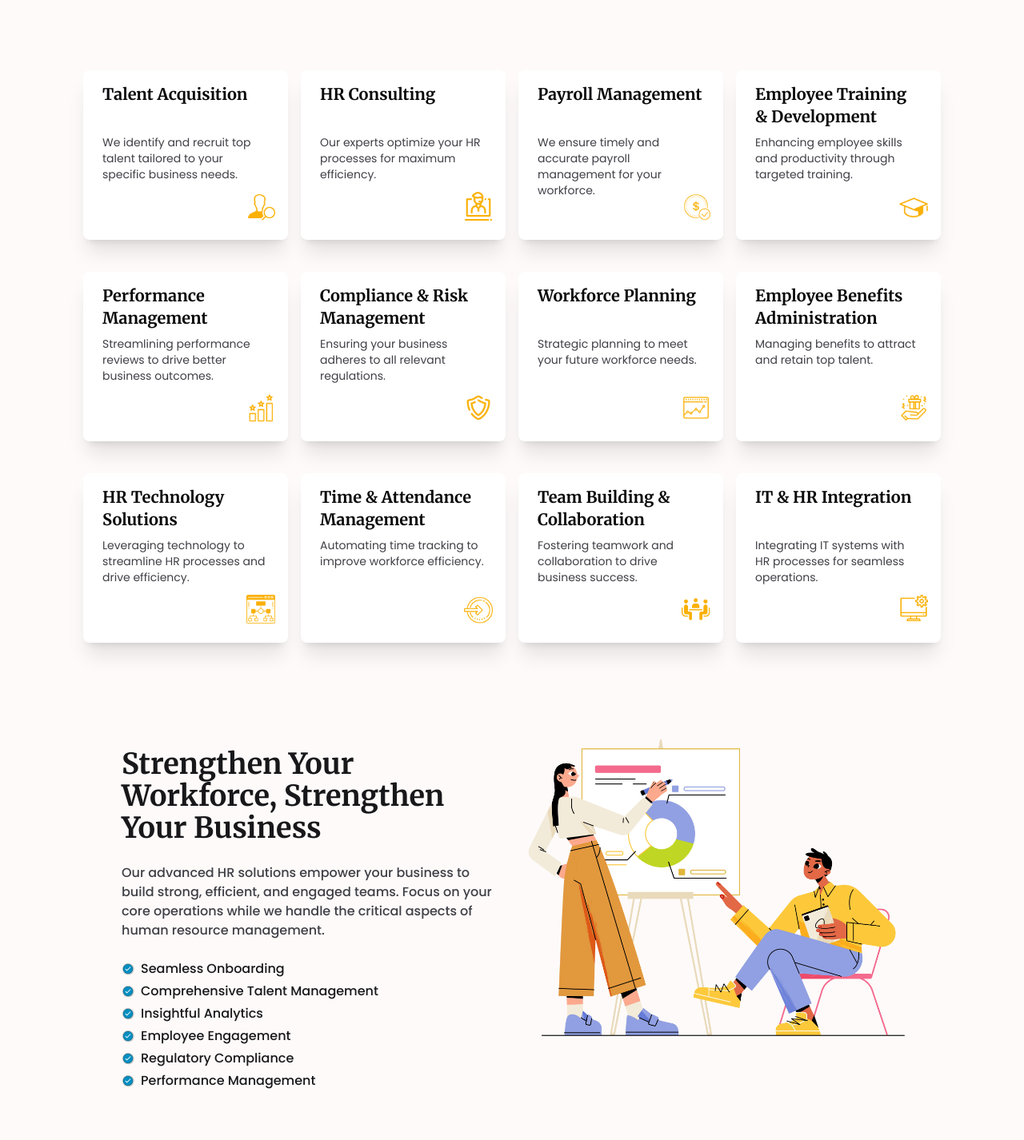
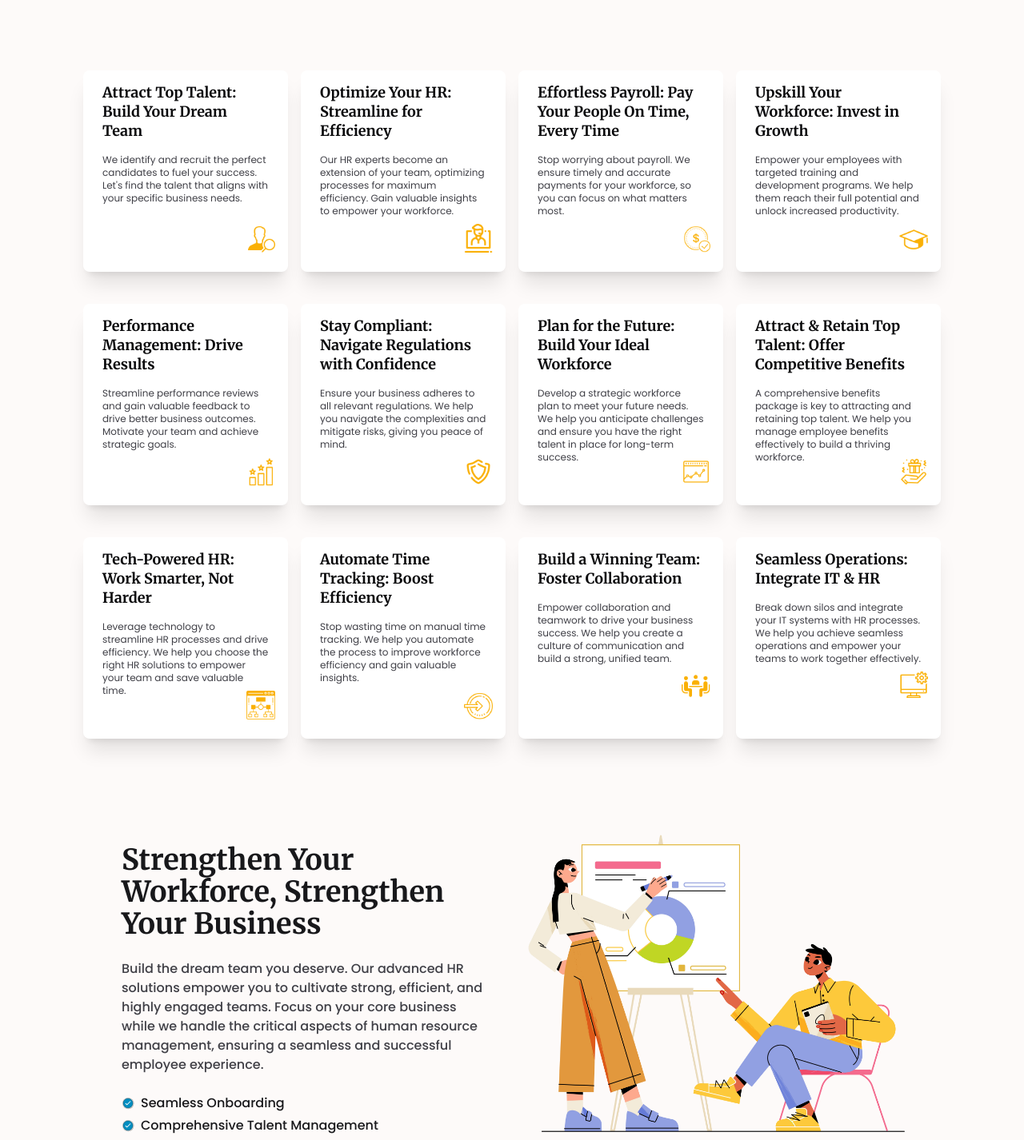
Before and after one commit to ksaurav24/Staffision, a React (Vite) app: page / in a window 1280 px wide. Shown: the part 719-2145 px from the top of the page at 80% size. Built offline with nearby package versions, Linux system fonts and the light colour scheme.

Commit message:
Content Changed

```diff
--- a/src/components/Contact.jsx
+++ b/src/components/Contact.jsx
@@ -145,8 +145,8 @@ const Contact = () => {
             Contact Us
           </h1>
           <p className="text-md my-4 text-zinc-700 poppins-regular text-center lg:px-0 px-14 lg:w-[50%] mt-4">
-            Join us and let our team of experts help you grow your business with
-            the help of our services and HR solutions.
+            Ready to build your dream team? Let's chat! Our HR experts are eager
+            to discuss your needs and tailor solutions for your business growth.
           </p>
         </motion.div>
         <motion.div
--- a/src/components/Home.jsx
+++ b/src/components/Home.jsx
@@ -6,7 +6,6 @@ import globaltalent from "../assets/globaltalent.webp";
 import Rating from "@mui/material/Rating";
 import bubble from "../assets/bubble.webp";
 import arrow from "../assets/arrow.gif";
-import { Link } from "react-router-dom";
 import { users } from "../data";
 import { coreServices } from "../data";
 import { gsap } from "gsap";
@@ -58,7 +57,7 @@ const Home = () => {
   });
 
   return (
-    <div data-scroll>
+    <div data-scroll className="has-scroll-smooth">
       <img
         src={bubble}
         className="lg:w-[70vw] bubble w-screen mix-blend-multiply lg:block -z-10 absolute -top-[42vw] lg:-top-96 -right-[38vw] lg:-right-64"
@@ -81,13 +80,13 @@ const Home = () => {
               Businesses and the Next Generation of Skilled Professionals.
             </h3>
             <button className="w-fit flex lg:mx-12 justify-center mx-auto h-fit my-14">
-              <Link
-                to="/services"
+              <a
+                href="/services"
                 className="poppins-medium px-8 py-3 shadowBtn hover:shadow-none transition-shadow duration-300 lg:text-md text-lg bg-white ease-in-out rounded-3xl"
               >
                 Get started
                 <img className="w-5 h-5 inline-block ml-2" src={arrow} alt="" />
-              </Link>
+              </a>
             </button>
           </div>
           <div className="w-full lg:flex hidden h-fit items-center">
@@ -123,10 +122,10 @@ const Home = () => {
                   key={index}
                   className="  w-[70vw] lg:w-[20vw] p-2 z-10 rounded-lg mx-auto my-5 bg-white shadow-xl "
                 >
-                  <h3 className="text-xl w-full h-16  merriweather-bold text-zinc-950 px-4 py-2">
+                  <h3 className="text-lg w-full h-fit leading-6  merriweather-bold text-zinc-950 px-4 py-2">
                     {service.title}
                   </h3>
-                  <p className="text-sm poppins-regular h-20 text-zinc-700 px-4 py-2">
+                  <p className="text-xs poppins-regular h-24 text-zinc-700 px-4 py-2">
                     {service.description}
                   </p>
                   <div className="w-full flex justify-end items-end">
@@ -151,10 +150,11 @@ const Home = () => {
                 Strengthen Your Workforce, Strengthen Your Business
               </h2>
               <p className="text-md my-6 poppins-medium lg:text-start text-center text-zinc-700">
-                Our advanced HR solutions empower your business to build strong,
-                efficient, and engaged teams. Focus on your core operations
-                while we handle the critical aspects of human resource
-                management.
+                Build the dream team you deserve. Our advanced HR solutions
+                empower you to cultivate strong, efficient, and highly engaged
+                teams. Focus on your core business while we handle the critical
+                aspects of human resource management, ensuring a seamless and
+                successful employee experience.
               </p>
               <ul className="flex poppins-medium gap-1 text-zinc-900 flex-col ">
                 {[
@@ -191,9 +191,9 @@ const Home = () => {
                 Global Talent, Local Expertise
               </h2>
               <p className="text-md my-6 poppins-medium lg:text-start text-center text-zinc-700">
-                Our global network of HR professionals ensures that you get the
-                best talent from around the world. We understand the local
-                market and provide you with the expertise you need to succeed.
+                Build your global dream team, one connection at a time. We
+                leverage our growing network of HR experts to help you find top
+                talent, navigate local markets, and win the global hiring game.
               </p>
               <ul className="flex poppins-medium gap-1 text-zinc-900 flex-col ">
                 {[
@@ -225,8 +225,8 @@ const Home = () => {
               What our clients <br /> say about us
             </h2>
             <h5 className="poppins-regular text-md  lg:text-left text-center w-full lg:w-1/2 lg:px-20 px-8 mb-4 lg:mr-20 lg:mt-0 mt-6">
-              We have helped many businesses grow by providing them with
-              top-notch HR solutions. Here’s what they have to say about us.
+              See how our HR solutions helped businesses like yours thrive. Read
+              success stories and discover the impact we can have on your team.
             </h5>
           </div>
           <div className="flex flex-col lg:flex-row py-12 h-fit gap-16 justify-between w-[80%] mx-auto ">
@@ -263,14 +263,15 @@ const Home = () => {
                 Helping businesses in the world with manpower solutions
               </h2>
               <h5 className="poppins-regular lg:text-md lg:text-left text-center w-full lg:w-1/2 lg:px-20 px-8 lg:mb-4 mb-0 lg:mr-10 lg:mt-0 mt-6">
-                join us today and grow your business with our experience and
-                expertise in HR solutions and services.
+                Join us today and leverage our HR expertise to build a thriving
+                workforce. We offer innovative solutions and proven strategies
+                to elevate your talent management
               </h5>
             </div>
             <div className="w-full ">
               <button className="w-fit flex mx-auto lg:mx-20 justify-center h-fit lg:my-6 my-10 ">
-                <Link
-                  to="/services"
+                <a
+                  href="/services"
                   className="poppins-medium px-8 py-3 shadowBtn hover:shadow-none transition-shadow duration-300 lg:text-md text-lg bg-white ease-in-out rounded-3xl"
                 >
                   Get started
@@ -279,7 +280,7 @@ const Home = () => {
                     src={arrow}
                     alt="ArrowGIFForButton"
                   />
-                </Link>
+                </a>
               </button>
             </div>
           </div>
--- a/src/components/Services.jsx
+++ b/src/components/Services.jsx
@@ -53,9 +53,7 @@ const Services = () => {
             }}
             className="text-md my-4 text-zinc-700 poppins-regular text-center lg:px-0 px-14 lg:w-[50%] mt-4"
           >
-            We offer a wide range of services and HR solutions to help
-            businesses grow and succeed. Our team of experts is here to help you
-            find the right talent and the perfect job.
+           Staffision delivers a comprehensive suite of HR solutions designed to address the talent needs of businesses and empower career advancement for job seekers. We are your trusted partner in navigating the ever-evolving landscape of human resources.
           </motion.p>
         </div>
         <div className="">
--- a/src/data.jsx
+++ b/src/data.jsx
@@ -27,7 +27,6 @@ import user_3 from "./assets/users/user_3.webp";
 import ManshiTiwari from "./assets/leaders/ManshiTiwari.webp";
 import RajanSingh from "./assets/leaders/RajanSingh.webp";
 import ManishKumarSingh from "./assets/leaders/ManishKumarSingh.webp";
-
 
 import professional from "./assets/professional.svg";
 import rocket from "./assets/rocket.svg";
@@ -111,72 +110,76 @@ export const services = [
 ];
 export const coreServices = [
   {
-    title: "Talent Acquisition",
+    title: "Attract Top Talent: Build Your Dream Team",
     description:
-      "We identify and recruit top talent tailored to your specific business needs.",
-    icon: Searchtalent, // Only "s" capitalized
+      "We identify and recruit the perfect candidates to fuel your success. Let's find the talent that aligns with your specific business needs.",
+    icon: Searchtalent,
   },
   {
-    title: "HR Consulting",
+    title: "Optimize Your HR: Streamline for Efficiency",
     description:
-      "Our experts optimize your HR processes for maximum efficiency.",
-    icon: Consultant, // Only "c" capitalized
+      "Our HR experts become an extension of your team, optimizing processes for maximum efficiency. Gain valuable insights to empower your workforce.",
+    icon: Consultant,
   },
   {
-    title: "Payroll Management",
+    title: "Effortless Payroll: Pay Your People On Time, Every Time",
     description:
-      "We ensure timely and accurate payroll management for your workforce.",
-    icon: Moneycheck, // Only "m" and "c" capitalized
+      "Stop worrying about payroll. We ensure timely and accurate payments for your workforce, so you can focus on what matters most.",
+    icon: Moneycheck,
   },
   {
-    title: "Employee Training & Development",
+    title: "Upskill Your Workforce: Invest in Growth",
     description:
-      "Enhancing employee skills and productivity through targeted training.",
-    icon: Graduationcap, // Only "g" and "c" capitalized
+      "Empower your employees with targeted training and development programs. We help them reach their full potential and unlock increased productivity.",
+    icon: Graduationcap,
   },
   {
-    title: "Performance Management",
+    title: "Performance Management: Drive Results",
     description:
-      "Streamlining performance reviews to drive better business outcomes.",
-    icon: Achievement, // Only "a" capitalized
+      "Streamline performance reviews and gain valuable feedback to drive better business outcomes. Motivate your team and achieve strategic goals.",
+    icon: Achievement,
   },
   {
-    title: "Compliance & Risk Management",
-    description: "Ensuring your business adheres to all relevant regulations.",
-    icon: Shield, // Only "s" capitalized
+    title: "Stay Compliant: Navigate Regulations with Confidence",
+    description:
+      "Ensure your business adheres to all relevant regulations. We help you navigate the complexities and mitigate risks, giving you peace of mind.",
+    icon: Shield,
   },
   {
-    title: "Workforce Planning",
-    description: "Strategic planning to meet your future workforce needs.",
-    icon: Linechart, // Only "l" and "c" capitalized
+    title: "Plan for the Future: Build Your Ideal Workforce",
+    description:
+      "Develop a strategic workforce plan to meet your future needs. We help you anticipate challenges and ensure you have the right talent in place for long-term success.",
+    icon: Linechart,
   },
   {
-    title: "Employee Benefits Administration",
-    description: "Managing benefits to attract and retain top talent.",
-    icon: Gift, // Only "g" capitalized
+    title: "Attract & Retain Top Talent: Offer Competitive Benefits",
+    description:
+      "A comprehensive benefits package is key to attracting and retaining top talent. We help you manage employee benefits effectively to build a thriving workforce.",
+    icon: Gift,
   },
   {
-    title: "HR Technology Solutions",
+    title: "Tech-Powered HR: Work Smarter, Not Harder",
     description:
-      "Leveraging technology to streamline HR processes and drive efficiency.",
-    icon: Flowchart, // Only "f" capitalized
+      "Leverage technology to streamline HR processes and drive efficiency. We help you choose the right HR solutions to empower your team and save valuable time.",
+    icon: Flowchart,
   },
   {
-    title: "Time & Attendance Management",
-    description: "Automating time tracking to improve workforce efficiency.",
-    icon: Loginout, // Only "l" capitalized
+    title: "Automate Time Tracking: Boost Efficiency",
+    description:
+      "Stop wasting time on manual time tracking. We help you automate the process to improve workforce efficiency and gain valuable insights.",
+    icon: Loginout,
   },
   {
-    title: "Team Building & Collaboration",
+    title: "Build a Winning Team: Foster Collaboration",
     description:
-      "Fostering teamwork and collaboration to drive business success.",
-    icon: Teamwork, // Only "t" capitalized
+      "Empower collaboration and teamwork to drive your business success. We help you create a culture of communication and build a strong, unified team.",
+    icon: Teamwork,
   },
   {
-    title: "IT & HR Integration",
+    title: "Seamless Operations: Integrate IT & HR",
     description:
-      "Integrating IT systems with HR processes for seamless operations.",
-    icon: Gearcomputer, // Only "g" and "c" capitalized
+      "Break down silos and integrate your IT systems with HR processes. We help you achieve seamless operations and empower your teams to work together effectively.",
+    icon: Gearcomputer,
   },
 ];
 
@@ -230,39 +233,39 @@ export const leadership = [
 
 export const about = [
   {
-    title: "Empowerment Through Expertise",
+    title: "Unlock Your People's Potential",
     icon: professional,
     description:
-      "Our team of HR veterans provides strategic guidance and best-in-class solutions to optimize your talent management. We leverage our deep industry knowledge and proven track record to help you build a high-performing workforce.",
+      "Empower your workforce with expert guidance. Our HR veterans craft strategic solutions to optimize talent and build high-performing teams. Leverage our industry knowledge and proven track record for success.",
   },
   {
-    title: "Innovation at Work",
+    title: "Automate, Analyze, Adapt",
     icon: rocket,
     description:
-      "We leverage technology to streamline processes, automate tasks, and deliver data-driven insights for informed decision-making. Our innovative solutions help you stay ahead of the curve and adapt to the ever-changing HR landscape.",
+      "Stay ahead of the curve with innovative HR solutions. We leverage technology to streamline processes, automate tasks, and deliver data-driven insights for smarter decisions.  Adapt and thrive in the changing HR landscape.",
   },
   {
-    title: "Collaboration is Key",
+    title: "Build a Winning Team Together",
     icon: handshake,
     description:
-      "We partner closely with you to understand your unique needs and develop customized HR strategies tailored to your goals. We believe in building strong relationships with our clients to ensure their success.",
+      "Collaboration is key to your success. We partner closely with you, tailoring HR strategies to your unique goals. Building strong relationships fuels our commitment to seeing you win.",
   },
   {
-    title: "Peace of Mind, Guaranteed",
+    title: "Focus on Growth, We'll Handle the Rest",
     icon: shield,
     description:
-      "Stay compliant with ever-changing regulations and mitigate risks with our proactive approach to HR management. We keep you informed and protected so you can focus on running your business.",
+      "Proactive HR management keeps you compliant and minimizes risks. Stay informed and protected so you can focus on running your business. We've got your back, guaranteed.",
   },
   {
-    title: "Your Success is Our Priority",
+    title: "Your Success Story Starts Here",
     icon: trophy,
     description:
-      "From recruitment to retention, we offer exceptional service and ongoing support to ensure your workforce thrives. We are dedicated to your success and take pride in being a trusted partner on your HR journey.",
+      "Exceptional service and ongoing support fuel thriving workforces.  From recruitment to retention, we're dedicated to your success. We're a trusted partner on your HR journey, every step of the way.",
   },
   {
-    title: "Scalability for Growth",
+    title: "Scale Smart, Grow Strong",
     icon: chart,
     description:
-      "We help you build a scalable HR infrastructure that can adapt to your company's evolving needs. Our solutions are designed to grow with you, ensuring you have the support you need to achieve long-term success.",
+      "Build a scalable HR infrastructure for long-term success. Our solutions grow with you, adapting to your evolving needs. We provide the support you need to achieve your ambitious goals.",
   },
 ];
--- a/src/index.css
+++ b/src/index.css
@@ -9,9 +9,6 @@ body {
   color: #333;
   position: relative;
   overflow-x: hidden;
-}
-body::-webkit-scrollbar {
-  display: none;
 }
 .shadowBtn {
   box-shadow: 1px 8px 35px rgba(0, 0, 0, 0.12);
```
Also changed, not shown: src/components/About.jsx (+9 -10 lines), src/components/Navbar.jsx (+7 -7 lines), src/components/Service.jsx (+17 -0 lines).
